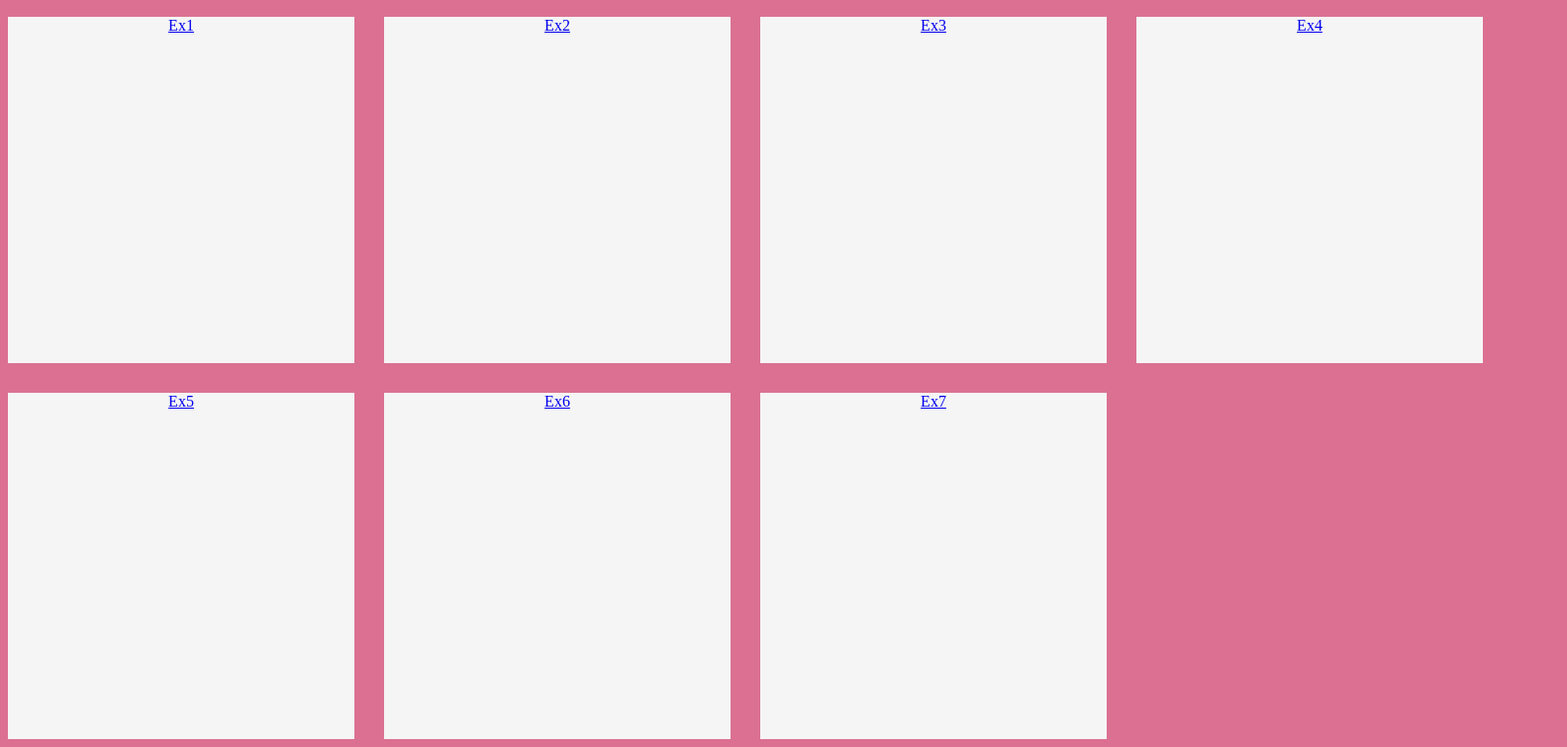
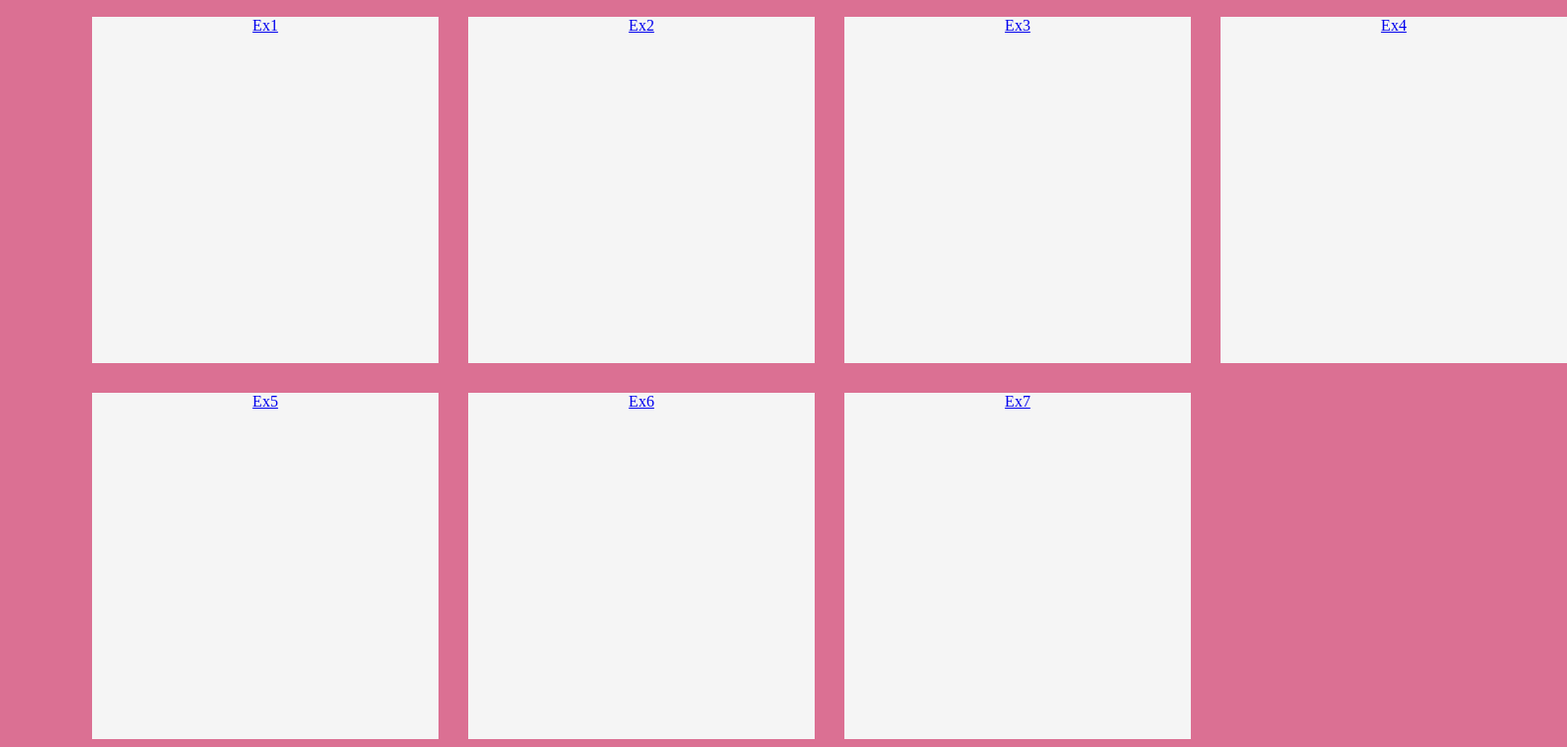
Before and after one commit to Misheel-bree/Dessertshopp, a plain HTML site: page 11a.html in a window 1280 px wide. Shown: the part 57-812 px from the top of the page at 99% size, 1583 px wide, since content can reach past the window. Drawn offline with Linux system fonts and the light colour scheme.

Commit message:
Update 11a.html

```diff
--- a/11a.html
+++ b/11a.html
@@ -14,6 +14,7 @@
         display: grid;
         grid-template-columns: auto auto auto auto;
         gap: 30px;
+        margin-left: 85px;
     }
     a{
         height: 350px;
```
